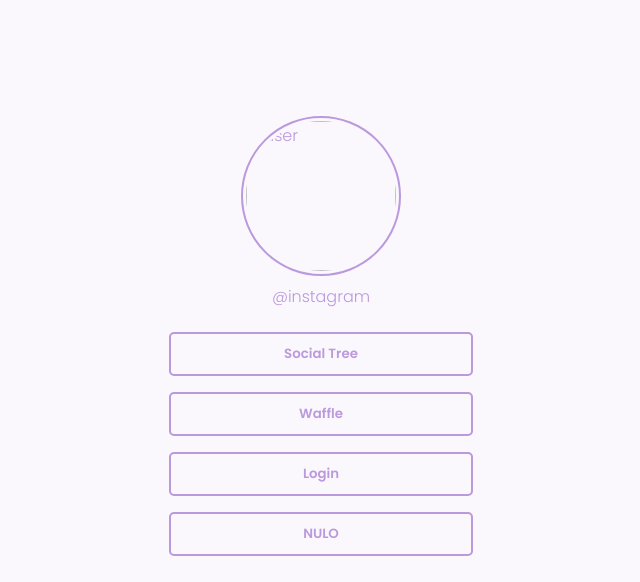
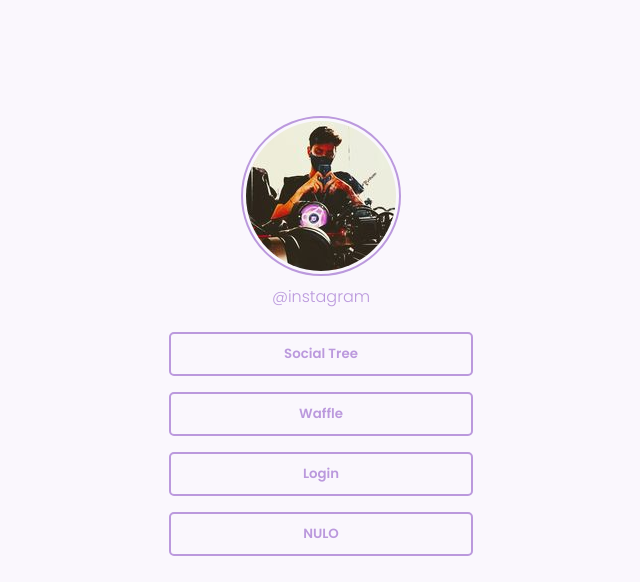
Before and after one commit to 14Glitch/Challenges, a plain HTML site: page index.html in a window 1280 px wide. Shown: the top 582 px of the page, without its empty margins (319-959 px from the left). Drawn offline with Linux system fonts and the light colour scheme.

Commit message:
Update index.html

```diff
--- a/index.html
+++ b/index.html
@@ -10,7 +10,7 @@
     <div class="container">
         <div class="content">
             <span class="content-user">
-                <img src="./assets/avatar.jpg" alt="user">
+                <img src="./Home/assets/avatar.jpg" alt="user">
             </span>
             <h1>@instagram</h1>
             <a href="./Social Tree/index.html"><button>Social Tree</button></a>
```
